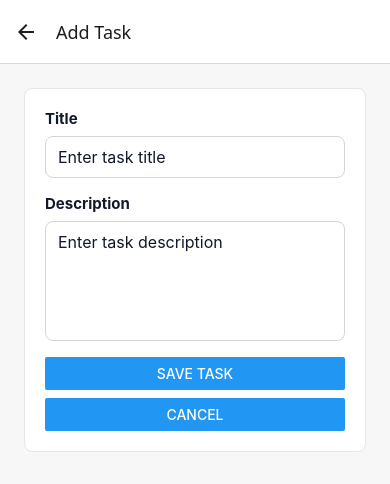
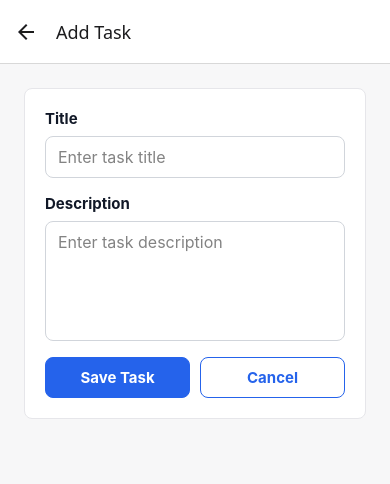
Before and after one commit to diarxharavina/pritech-task-app, a React Native app: screen /AddTask in a window 390 px wide. Shown: the top 484 px of the page. Built offline with nearby package versions, Linux system fonts and the light colour scheme; no server answers.

Commit message:
fixed UI and navigation issues

```diff
--- a/src/components/TaskItem.tsx
+++ b/src/components/TaskItem.tsx
@@ -37,13 +37,18 @@ export function TaskItem({ task, onPress, onToggle, onDelete }: Props) {
       <Pressable
         accessibilityRole="button"
         onPress={onPress}
-        style={({ pressed }) => [styles.content, pressed && styles.pressed]}>
+        style={({ pressed }) => [styles.content, pressed && styles.pressed]}
+      >
         <View style={styles.header}>
-          <Text style={[styles.title, task.completed && styles.completedTitle]}>{task.title}</Text>
+          <Text style={[styles.title, task.completed && styles.completedTitle]}>
+            {task.title}
+          </Text>
+
           <Text style={[styles.status, task.completed ? styles.completed : styles.pending]}>
             {task.completed ? 'Completed' : 'Pending'}
           </Text>
         </View>
+
         <Text style={styles.description}>{getShortDescription(task.description)}</Text>
         <Text style={styles.date}>Created {formatCreatedDate(task.createdAt)}</Text>
       </Pressable>
@@ -52,15 +57,31 @@ export function TaskItem({ task, onPress, onToggle, onDelete }: Props) {
         <Pressable
           accessibilityRole="button"
           onPress={onToggle}
-          style={({ pressed }) => [styles.actionButton, pressed && styles.pressed]}>
-          <Text style={styles.toggleText}>
+          style={({ pressed }) => [
+            styles.actionButton,
+            task.completed ? styles.markPendingButton : styles.markCompleteButton,
+            pressed && styles.pressed,
+          ]}
+        >
+          <Text
+            style={[
+              styles.toggleText,
+              task.completed ? styles.markPendingText : styles.markCompleteText,
+            ]}
+          >
             {task.completed ? 'Mark Pending' : 'Mark Complete'}
           </Text>
         </Pressable>
+
         <Pressable
           accessibilityRole="button"
           onPress={onDelete}
-          style={({ pressed }) => [styles.actionButton, styles.deleteButton, pressed && styles.pressed]}>
+          style={({ pressed }) => [
+            styles.actionButton,
+            styles.deleteButton,
+            pressed && styles.deleteButtonPressed,
+          ]}
+        >
           <Text style={styles.deleteText}>Delete</Text>
         </Pressable>
       </View>
@@ -82,6 +103,7 @@ const styles = StyleSheet.create({
   content: {
     gap: 10,
     padding: 16,
+    paddingBottom: 12,
   },
   pressed: {
     opacity: 0.72,
@@ -128,27 +150,43 @@ const styles = StyleSheet.create({
     fontSize: 13,
   },
   actions: {
-    borderTopColor: '#e6e6ea',
-    borderTopWidth: StyleSheet.hairlineWidth,
     flexDirection: 'row',
+    gap: 10,
+    paddingHorizontal: 16,
+    paddingBottom: 16,
   },
   actionButton: {
     alignItems: 'center',
+    borderRadius: 8,
     flex: 1,
+    justifyContent: 'center',
     paddingHorizontal: 12,
-    paddingVertical: 12,
+    paddingVertical: 10,
+  },
+  markCompleteButton: {
+    backgroundColor: '#dcfce7',
+  },
+  markPendingButton: {
+    backgroundColor: '#fef3c7',
   },
   deleteButton: {
-    borderLeftColor: '#e6e6ea',
-    borderLeftWidth: StyleSheet.hairlineWidth,
+    backgroundColor: '#dc2626',
+  },
+  deleteButtonPressed: {
+    backgroundColor: '#b91c1c',
   },
   toggleText: {
-    color: '#2563eb',
     fontSize: 14,
     fontWeight: '700',
   },
+  markCompleteText: {
+    color: '#166534',
+  },
+  markPendingText: {
+    color: '#92400e',
+  },
   deleteText: {
-    color: '#b91c1c',
+    color: '#fff',
     fontSize: 14,
     fontWeight: '700',
   },
--- a/src/screens/AddTaskScreen.tsx
+++ b/src/screens/AddTaskScreen.tsx
@@ -1,9 +1,9 @@
 import type { NativeStackScreenProps } from '@react-navigation/native-stack';
 import { useState } from 'react';
 import {
-  Button,
   KeyboardAvoidingView,
   Platform,
+  Pressable,
   StyleSheet,
   Text,
   TextInput,
@@ -40,13 +40,14 @@ export function AddTaskScreen({ navigation, onAddTask }: Props) {
     };
 
     onAddTask(task);
-    navigation.navigate('TaskList');
+    navigation.goBack();
   }
 
   return (
     <KeyboardAvoidingView
       behavior={Platform.OS === 'ios' ? 'padding' : undefined}
-      style={styles.container}>
+      style={styles.container}
+    >
       <View style={styles.form}>
         <View style={styles.field}>
           <Text style={styles.label}>Title</Text>
@@ -57,6 +58,7 @@ export function AddTaskScreen({ navigation, onAddTask }: Props) {
               setError('');
             }}
             placeholder="Enter task title"
+            placeholderTextColor="#838383"
             style={styles.input}
             value={title}
           />
@@ -71,6 +73,7 @@ export function AddTaskScreen({ navigation, onAddTask }: Props) {
               setError('');
             }}
             placeholder="Enter task description"
+            placeholderTextColor="#838383"
             style={[styles.input, styles.descriptionInput]}
             textAlignVertical="top"
             value={description}
@@ -80,8 +83,29 @@ export function AddTaskScreen({ navigation, onAddTask }: Props) {
         {error ? <Text style={styles.error}>{error}</Text> : null}
 
         <View style={styles.actions}>
-          <Button title="Save Task" onPress={handleSave} />
-          <Button title="Cancel" onPress={() => navigation.goBack()} />
+          <Pressable
+            accessibilityRole="button"
+            onPress={handleSave}
+            style={({ pressed }) => [
+              styles.actionButton,
+              styles.saveButton,
+              pressed && styles.pressed,
+            ]}
+          >
+            <Text style={styles.saveButtonText}>Save Task</Text>
+          </Pressable>
+
+          <Pressable
+            accessibilityRole="button"
+            onPress={() => navigation.goBack()}
+            style={({ pressed }) => [
+              styles.actionButton,
+              styles.cancelButton,
+              pressed && styles.pressed,
+            ]}
+          >
+            <Text style={styles.cancelButtonText}>Cancel</Text>
+          </Pressable>
         </View>
       </View>
     </KeyboardAvoidingView>
@@ -127,6 +151,38 @@ const styles = StyleSheet.create({
     fontSize: 14,
   },
   actions: {
-    gap: 8,
+    flexDirection: 'row',
+    gap: 10,
+  },
+  actionButton: {
+    alignItems: 'center',
+    borderRadius: 8,
+    flex: 1,
+    justifyContent: 'center',
+    paddingHorizontal: 12,
+    paddingVertical: 10,
+  },
+  saveButton: {
+    backgroundColor: '#2563eb',
+    borderColor: '#2563eb',
+    borderWidth: 1,
+  },
+  cancelButton: {
+    backgroundColor: '#fff',
+    borderColor: '#2563eb',
+    borderWidth: 1,
+  },
+  saveButtonText: {
+    color: '#fff',
+    fontSize: 15,
+    fontWeight: '700',
+  },
+  cancelButtonText: {
+    color: '#2563eb',
+    fontSize: 15,
+    fontWeight: '700',
+  },
+  pressed: {
+    opacity: 0.72,
   },
 });
--- a/src/screens/TaskDetailsScreen.tsx
+++ b/src/screens/TaskDetailsScreen.tsx
@@ -30,14 +30,16 @@ export function TaskDetailsScreen({ navigation, route, tasks, onToggleTask, onDe
 
   function handleDelete() {
     onDeleteTask(taskId);
-    navigation.navigate('TaskList');
+    navigation.goBack();
   }
 
   if (!task) {
     return (
       <View style={styles.container}>
-        <Text style={styles.title}>Task not found</Text>
-        <Text style={styles.description}>The selected task is no longer available.</Text>
+        <View style={styles.card}>
+          <Text style={styles.title}>Task not found</Text>
+          <Text style={styles.description}>The selected task is no longer available.</Text>
+        </View>
       </View>
     );
   }
@@ -45,12 +47,17 @@ export function TaskDetailsScreen({ navigation, route, tasks, onToggleTask, onDe
   return (
     <View style={styles.container}>
       <View style={styles.card}>
-        <Text style={styles.title}>{task.title}</Text>
-        <Text style={styles.description}>{task.description}</Text>
-        <View style={styles.metaRow}>
+        <View style={styles.header}>
+          <Text style={styles.title}>{task.title}</Text>
+
           <Text style={[styles.status, task.completed ? styles.completed : styles.pending]}>
             {task.completed ? 'Completed' : 'Pending'}
           </Text>
+        </View>
+
+        <Text style={styles.description}>{task.description}</Text>
+
+        <View style={styles.metaRow}>
           <Text style={styles.date}>Created {formatCreatedDate(task.createdAt)}</Text>
         </View>
 
@@ -58,15 +65,31 @@ export function TaskDetailsScreen({ navigation, route, tasks, onToggleTask, onDe
           <Pressable
             accessibilityRole="button"
             onPress={() => onToggleTask(task.id)}
-            style={({ pressed }) => [styles.button, pressed && styles.pressed]}>
-            <Text style={styles.toggleText}>
+            style={({ pressed }) => [
+              styles.actionButton,
+              task.completed ? styles.markPendingButton : styles.markCompleteButton,
+              pressed && styles.pressed,
+            ]}
+          >
+            <Text
+              style={[
+                styles.toggleText,
+                task.completed ? styles.markPendingText : styles.markCompleteText,
+              ]}
+            >
               {task.completed ? 'Mark Pending' : 'Mark Complete'}
             </Text>
           </Pressable>
+
           <Pressable
             accessibilityRole="button"
             onPress={handleDelete}
-            style={({ pressed }) => [styles.button, styles.deleteButton, pressed && styles.pressed]}>
+            style={({ pressed }) => [
+              styles.actionButton,
+              styles.deleteButton,
+              pressed && styles.deleteButtonPressed,
+            ]}
+          >
             <Text style={styles.deleteText}>Delete Task</Text>
           </Pressable>
         </View>
@@ -89,8 +112,15 @@ const styles = StyleSheet.create({
     gap: 14,
     padding: 20,
   },
+  header: {
+    alignItems: 'flex-start',
+    flexDirection: 'row',
+    gap: 12,
+    justifyContent: 'space-between',
+  },
   title: {
     color: '#111827',
+    flex: 1,
     fontSize: 24,
     fontWeight: '700',
   },
@@ -100,10 +130,7 @@ const styles = StyleSheet.create({
     lineHeight: 22,
   },
   metaRow: {
-    alignItems: 'center',
     flexDirection: 'row',
-    gap: 12,
-    justifyContent: 'space-between',
   },
   status: {
     borderRadius: 999,
@@ -126,30 +153,45 @@ const styles = StyleSheet.create({
     fontSize: 13,
   },
   actions: {
+    flexDirection: 'row',
     gap: 10,
     marginTop: 6,
   },
-  button: {
+  actionButton: {
     alignItems: 'center',
-    borderColor: '#d1d5db',
     borderRadius: 8,
-    borderWidth: 1,
-    paddingHorizontal: 14,
-    paddingVertical: 12,
+    flex: 1,
+    justifyContent: 'center',
+    paddingHorizontal: 12,
+    paddingVertical: 10,
+  },
+  markCompleteButton: {
+    backgroundColor: '#dcfce7',
+  },
+  markPendingButton: {
+    backgroundColor: '#fef3c7',
   },
   deleteButton: {
-    borderColor: '#fecaca',
+    backgroundColor: '#dc2626',
+  },
+  deleteButtonPressed: {
+    backgroundColor: '#b91c1c',
   },
   pressed: {
     opacity: 0.72,
   },
   toggleText: {
-    color: '#2563eb',
     fontSize: 15,
     fontWeight: '700',
   },
+  markCompleteText: {
+    color: '#166534',
+  },
+  markPendingText: {
+    color: '#92400e',
+  },
   deleteText: {
-    color: '#b91c1c',
+    color: '#fff',
     fontSize: 15,
     fontWeight: '700',
   },
--- a/src/screens/TaskListScreen.tsx
+++ b/src/screens/TaskListScreen.tsx
@@ -1,11 +1,11 @@
 import type { NativeStackScreenProps } from '@react-navigation/native-stack';
 import { useEffect, useMemo, useState } from 'react';
-import { Button, FlatList, Pressable, StyleSheet, Text, TextInput, View } from 'react-native';
+import { FlatList, Pressable, StyleSheet, Text, TextInput, View } from 'react-native';
 
 import { EmptyState } from '../components/EmptyState';
 import { TaskItem } from '../components/TaskItem';
 import type { RootStackParamList } from '../types/navigation';
-import { Quote } from "../types/Quote";
+import { Quote } from '../types/Quote';
 import type { Task } from '../types/task';
 
 type Props = NativeStackScreenProps<RootStackParamList, 'TaskList'> & {
@@ -50,10 +50,10 @@ export function TaskListScreen({ navigation, tasks, onToggleTask, onDeleteTask }
         setQuoteLoading(true);
         setQuoteError(false);
 
-        const response = await fetch("https://zenquotes.io/api/random");
+        const response = await fetch('https://zenquotes.io/api/random');
 
         if (!response.ok) {
-          throw new Error("Failed to fetch quote");
+          throw new Error('Failed to fetch quote');
         }
 
         const data: Quote[] = await response.json();
@@ -64,7 +64,7 @@ export function TaskListScreen({ navigation, tasks, onToggleTask, onDeleteTask }
           setQuoteError(true);
         }
       } catch (error) {
-        console.warn("Quote fetch failed:", error);
+        console.warn('Quote fetch failed:', error);
         setQuoteError(true);
       } finally {
         setQuoteLoading(false);
@@ -76,21 +76,11 @@ export function TaskListScreen({ navigation, tasks, onToggleTask, onDeleteTask }
 
   return (
     <View style={styles.container}>
-      <View style={styles.header}>
-        <View style={styles.headerText}>
-          <Text style={styles.title}>Tasks</Text>
-          <Text style={styles.description}>{tasks.length} task{tasks.length === 1 ? '' : 's'}</Text>
-        </View>
-        <Button title="Add Task" onPress={() => navigation.navigate('AddTask')} />
-      </View>
-
       <View style={styles.quoteCard}>
         {quoteLoading ? (
           <Text style={styles.quoteText}>Loading quote...</Text>
         ) : quoteError || !quote ? (
-          <Text style={styles.quoteText}>
-            Stay focused and complete your tasks.
-          </Text>
+          <Text style={styles.quoteText}>Stay focused and complete your tasks.</Text>
         ) : (
           <>
             <Text style={styles.quoteText}>"{quote.q}"</Text>
@@ -105,9 +95,11 @@ export function TaskListScreen({ navigation, tasks, onToggleTask, onDeleteTask }
           autoCorrect={false}
           onChangeText={setSearchText}
           placeholder="Search by title"
+          placeholderTextColor="#838383"
           style={styles.searchInput}
           value={searchText}
         />
+
         <View style={styles.filters}>
           {statusFilters.map((filter) => {
             const isSelected = statusFilter === filter.value;
@@ -121,7 +113,8 @@ export function TaskListScreen({ navigation, tasks, onToggleTask, onDeleteTask }
                   styles.filterButton,
                   isSelected && styles.selectedFilterButton,
                   pressed && styles.pressed,
-                ]}>
+                ]}
+              >
                 <Text style={[styles.filterText, isSelected && styles.selectedFilterText]}>
                   {filter.label}
                 </Text>
@@ -153,6 +146,15 @@ export function TaskListScreen({ navigation, tasks, onToggleTask, onDeleteTask }
             }
           />
         }
+        ListFooterComponent={
+          <Pressable
+            accessibilityRole="button"
+            onPress={() => navigation.navigate('AddTask')}
+            style={({ pressed }) => [styles.addButton, pressed && styles.pressed]}
+          >
+            <Text style={styles.addButtonText}>+</Text>
+          </Pressable>
+        }
       />
     </View>
   );
@@ -163,17 +165,21 @@ const styles = StyleSheet.create({
     flex: 1,
     backgroundColor: '#f7f7f8',
   },
-  header: {
-    alignItems: 'center',
-    backgroundColor: '#fff',
-    borderBottomColor: '#e6e6ea',
-    borderBottomWidth: StyleSheet.hairlineWidth,
-    flexDirection: 'row',
-    justifyContent: 'space-between',
-    padding: 24,
+  quoteCard: {
+    backgroundColor: '#f2f4f7',
+    borderRadius: 12,
+    padding: 16,
   },
-  headerText: {
-    gap: 4,
+  quoteText: {
+    color: '#333',
+    fontSize: 14,
+    lineHeight: 20,
+  },
+  quoteAuthor: {
+    color: '#666',
+    fontSize: 13,
+    marginTop: 8,
+    textAlign: 'right',
   },
   controls: {
     backgroundColor: '#fff',
@@ -228,29 +234,20 @@ const styles = StyleSheet.create({
     justifyContent: 'center',
     padding: 24,
   },
-  title: {
-    fontSize: 28,
+  addButton: {
+    alignItems: 'center',
+    alignSelf: 'center',
+    backgroundColor: '#2563eb',
+    borderRadius: 999,
+    height: 52,
+    justifyContent: 'center',
+    marginTop: 8,
+    width: 52,
+  },
+  addButtonText: {
+    color: '#fff',
+    fontSize: 30,
     fontWeight: '700',
-  },
-  description: {
-    color: '#555',
-    fontSize: 15,
-  },
-  quoteCard: {
-  backgroundColor: "#f2f4f7",
-  padding: 16,
-  borderRadius: 12,
-  marginBottom: 16,
-  },
-  quoteText: {
-    fontSize: 14,
-    color: "#333",
-    lineHeight: 20,
-  },
-  quoteAuthor: {
-    fontSize: 13,
-    color: "#666",
-    marginTop: 8,
-    textAlign: "right",
+    lineHeight: 32,
   },
 });
```
